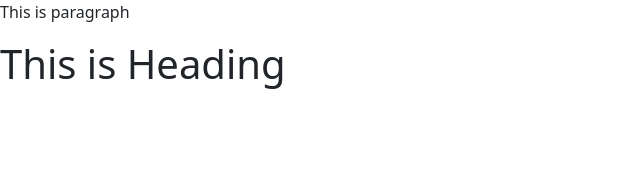
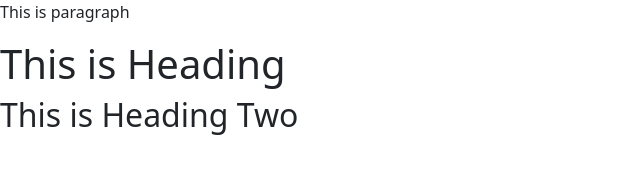
Before and after one commit to mdfaysal7082/Hero-Assign-3, a plain HTML site: page index.html in a window 1280 px wide. Shown: the whole page, without its empty margins (0-640 px from the left). Drawn offline with Linux system fonts and the light colour scheme.

Commit message:
second commit

```diff
--- a/index.html
+++ b/index.html
@@ -10,6 +10,7 @@
     <header>
       <p>This is paragraph</p>
       <h1>This is Heading</h1>
+      <h2>This is Heading Two</h2>
     </header>
 
     <!--Main files-->
```
